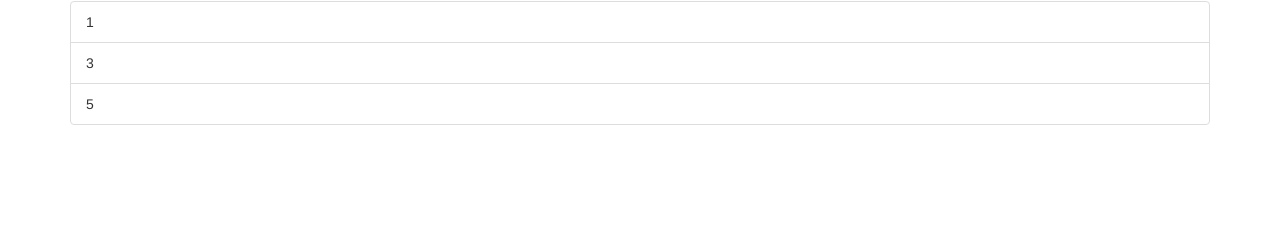
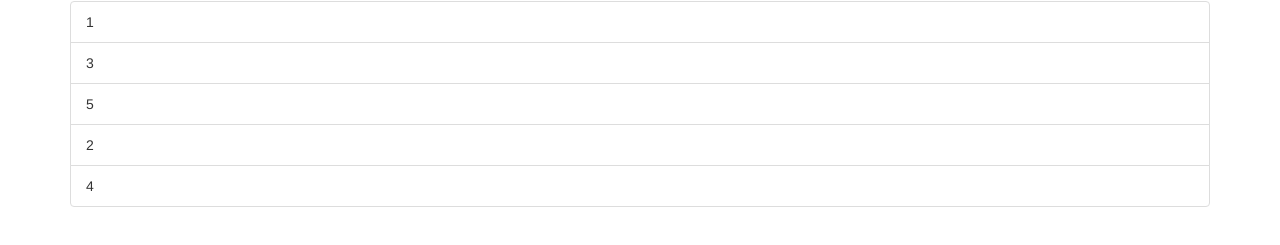
Before and after one commit to AmeyaChavre/Ng-Custom-Directives, an Angular app: page / in a window 1280 px wide. Shown: the part 83-328 px from the top of the page. Built offline with nearby package versions, Linux system fonts and the light colour scheme.

Commit message:
Commit#12

```diff
--- a/src/app/app.component.html
+++ b/src/app/app.component.html
@@ -16,6 +16,15 @@
 
         </li>
 
+        <li
+          class="list-group-item"
+          *ngFor="let even of evenNumbers"
+          >
+
+          {{ even }}
+
+        </li>
+
       </ul>
       <ng-template [ngIf]="onlyOdd">
         <p>Only odd</p>
```
